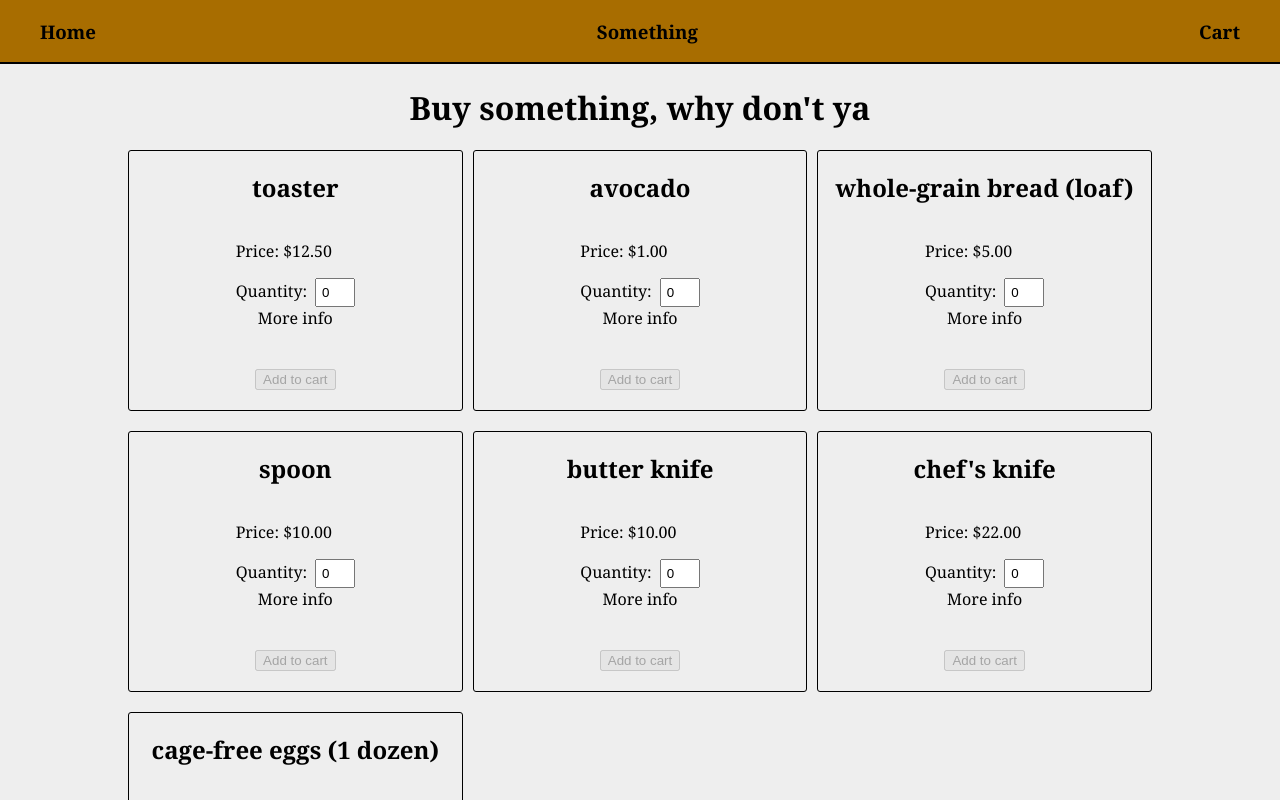
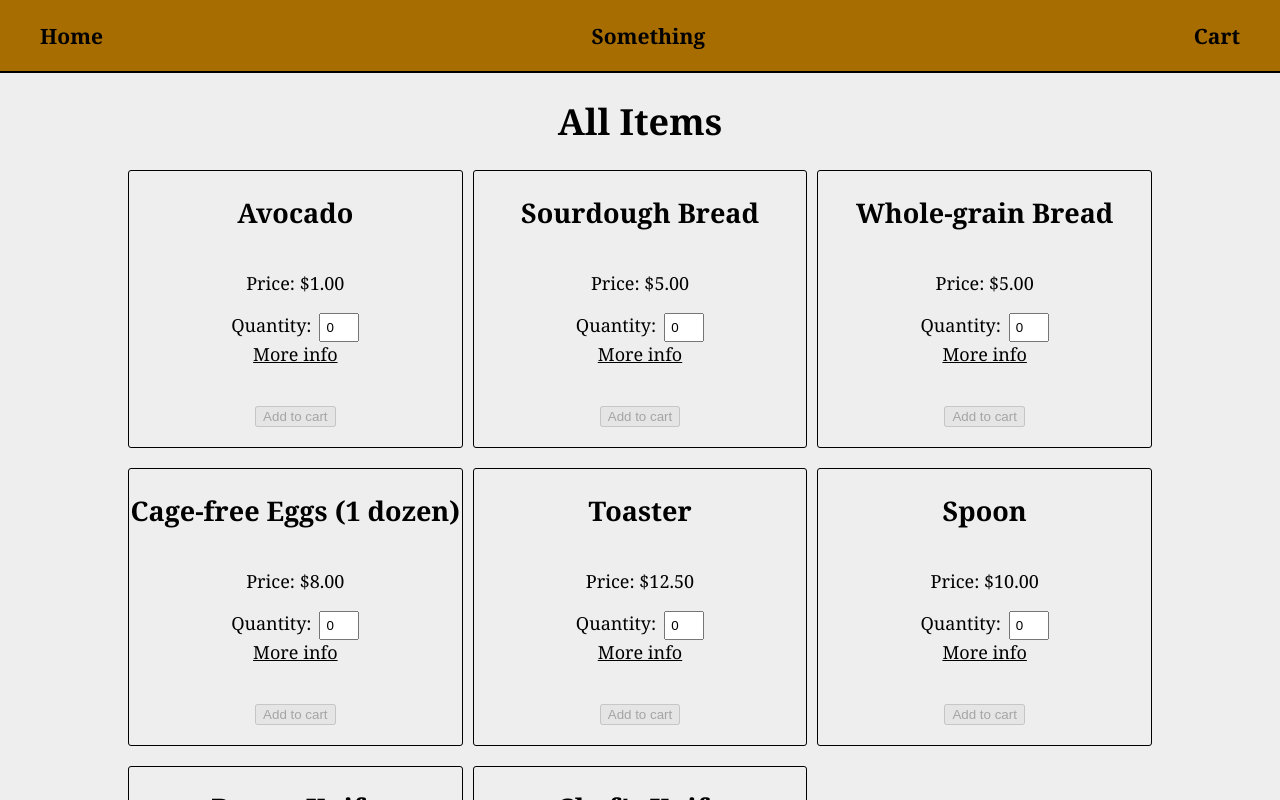
Before and after one commit to ubercj/avo-emporium, a React (Create React App) app: page / in a window 1280 px wide. Shown: the top 800 px of the page. Built offline with nearby package versions, Linux system fonts and the light colour scheme.

Commit message:
Added product descriptions and rearranged some classes for components.

```diff
--- a/src/assets/stylesheets/index.css
+++ b/src/assets/stylesheets/index.css
@@ -5,7 +5,7 @@
 }
 
 html {
-  font-size: 16px;
+  font-size: 18px;
 }
 
 body {
@@ -48,13 +48,17 @@ span:hover {
   text-decoration: underline;
 }
 
-.Link:hover {
+.nav-link:hover {
   background-color: #ddd;
+}
+
+.nav-link {
+  color: inherit;
+  text-decoration: inherit;
 }
 
 a:link {
   color: inherit;
-  text-decoration: inherit;
 }
 
 .container {
@@ -65,6 +69,7 @@ a:link {
 
 .feed {
   width: 60%;
+  padding-top: 40px;
   margin-bottom: 40px;
 }
 
@@ -89,3 +94,14 @@ a:link {
   border-radius: 3px;
   margin-bottom: 10px;
 }
+
+.product {
+  width: 70%;
+  margin-top: 30px;
+}
+
+.description {
+  width: 80%;
+  text-align: center;
+  padding: 10px;
+}
--- a/src/components/Cart.js
+++ b/src/components/Cart.js
@@ -29,8 +29,8 @@ const Cart = (props) => {
 
   return (
     <div className="feed card">
+      {showCartContents(cart)}
       <h2>Cart total: ${total.toFixed(2)}</h2>
-      {showCartContents(cart)}
       <Link to="/checkout">
         <button className="card-bottom">Checkout</button>
       </Link>
--- a/src/components/CheckoutPage.js
+++ b/src/components/CheckoutPage.js
@@ -1,4 +1,5 @@
 import React from 'react';
+import { Link } from 'react-router-dom';
 
 const CheckoutPage = () => {
 
@@ -7,6 +8,7 @@ const CheckoutPage = () => {
       <h1>Checkout</h1>
       <p>Disclaimer: We only accept Dogecoin for payment.</p>
       <p>For more information, please refer to <a href="https://youtu.be/dQw4w9WgXcQ" target="_blank" rel="noreferrer"><span>this guide</span></a>.</p>
+      <Link to="/cart">Back to Cart</Link>
     </div>
   )
 }
--- a/src/components/HomePage.js
+++ b/src/components/HomePage.js
@@ -7,15 +7,16 @@ const HomePage = (props) => {
 
   return (
     <div className="container">
-      <h1>Buy something, why don't ya</h1>
+      <h1>All Items</h1>
       <section className="store grid">
+        <ItemCard cart={cart} setCart={setCart} product={inventory.avocado}/>
+        <ItemCard cart={cart} setCart={setCart} product={inventory.sdBread}/>
+        <ItemCard cart={cart} setCart={setCart} product={inventory.bread}/>
+        <ItemCard cart={cart} setCart={setCart} product={inventory.eggs}/>
         <ItemCard cart={cart} setCart={setCart} product={inventory.toaster}/>
-        <ItemCard cart={cart} setCart={setCart} product={inventory.avocado}/>
-        <ItemCard cart={cart} setCart={setCart} product={inventory.bread}/>
         <ItemCard cart={cart} setCart={setCart} product={inventory.spoon}/>
         <ItemCard cart={cart} setCart={setCart} product={inventory.butterKnife}/>
         <ItemCard cart={cart} setCart={setCart} product={inventory.chefsKnife}/>
-        <ItemCard cart={cart} setCart={setCart} product={inventory.eggs}/>
       </section>
     </div>
   )
--- a/src/components/ItemCard.js
+++ b/src/components/ItemCard.js
@@ -49,18 +49,10 @@ const ItemCard = (props) => {
     }
   }
 
-  const showLink = () => {
+  const renderPage = () => {
     if (productPage) {
-      return <Link to="/">Back</Link>;
-    } else {
-      return <Link to={`/products/${product.prodId}`}>More info</Link>;
-    }
-  }
-
       return (
-    <div className="card">
-      <h2>{product.title}</h2>
-      <div>
+        <div className="container">
           <p>Price: ${Number(product.price).toFixed(2)}</p>
           <label>
             Quantity:
@@ -69,10 +61,31 @@ const ItemCard = (props) => {
               onChange={handleChange}
             />
           </label>
-      </div>
-      {showLink()}
+          <Link to="/">Back</Link>
           {showAddButton()}
         </div>
+      );
+    } else {
+      return (
+        <div className="card">
+          <h2>{product.title}</h2>
+          <p>Price: ${Number(product.price).toFixed(2)}</p>
+          <label>
+            Quantity:
+            <input
+              type="number" min="0" value={count}
+              onChange={handleChange}
+            />
+          </label>
+          <Link to={`/products/${product.prodId}`}>More info</Link>
+          {showAddButton()}
+        </div>
+      );
+    }
+  }
+
+  return (
+    renderPage()
   )
 }
 
--- a/src/components/ItemPage.js
+++ b/src/components/ItemPage.js
@@ -19,7 +19,11 @@ const ItemPage = (props) => {
 
   return (
     <div className="container">
-      <ItemCard cart={cart} setCart={setCart} product={product} productPage={true} />
+      <div className="card product">
+        <h1>{product.title}</h1>
+        <p className="description">{product.description}</p>
+        <ItemCard cart={cart} setCart={setCart} product={product} productPage={true} />
+      </div>
     </div>
   )
 }
--- a/src/components/Nav.js
+++ b/src/components/Nav.js
@@ -14,13 +14,13 @@ const Nav = (props) => {
 
   return (
     <nav>
-      <Link to='/' className="Link">
+      <Link to='/' className="nav-link">
         <div className="nav nav-left"><h3>Home</h3></div>
       </Link>
       <div className="nav nav-center">
         <h3>Something</h3>
       </div>
-      <Link to='/cart' className="Link">
+      <Link to='/cart' className="nav-link">
         <div className="nav nav-right">{showCartSize(cart)}</div>
       </Link>
     </nav>
--- a/src/modules/inventory.js
+++ b/src/modules/inventory.js
@@ -1,15 +1,16 @@
 import product from './product';
 
 const inventory = (() => {
-  const toaster = product(1, "toaster", 12.5);
-  const avocado = product(2, "avocado", 1);
-  const bread = product(3, "whole-grain bread (loaf)", 5);
-  const spoon = product(4, "spoon", 10);
-  const butterKnife = product(5, "butter knife", 10);
-  const chefsKnife = product(6, "chef's knife", 22);
-  const eggs = product(7, "cage-free eggs (1 dozen)", 8);
+  const toaster = product(1, "Toaster", "Without a toaster, you'd just be spreading avocado on plain bread. Avoid this tragic and unimaginable scenario by adding one of these essential appliances to your cart.", 12.5);
+  const avocado = product(2, "Avocado", "You can't have avocado toast without the eponymous avocado. Buttery, smooth, and versatile - avocados are technically fruits, but they may as well be a whole distinct food group.", 1);
+  const bread = product(3, "Whole-grain Bread", "For the health-conscious millenial. This loaf is whole-grain, whole-wheat, and a wholesome way to start your day.", 5);
+  const spoon = product(4, "Spoon", "Use this to easily and efficiently scoop the avocado out of its skin. If you're cheap, you can use the spoon to spread it on the toast, too.", 10);
+  const butterKnife = product(5, "Butter Knife", "What, were you going to spread avocado on your toast with your BARE HANDS?? ", 10);
+  const chefsKnife = product(6, "Chef's Knife", "You're going to need a sharp, robust knife to slice open the fruit. You can also use this knife to remove the large seed at the center of your avocado, but be careful! Don't end up with \"avocado hands.\"", 22);
+  const eggs = product(7, "Cage-free Eggs (1 dozen)", "For those who want to add a savory bit of protein to their avocado toast. Cage sold separately.", 8);
+  const sdBread = product(8, "Sourdough Bread", "A delicious crusty loaf with that signature sourdough flavor. But who am I kidding? You're probably making your own sourdough, aren't you?", 5);
 
-  return { toaster, avocado, bread, spoon, butterKnife, chefsKnife, eggs };
+  return { toaster, avocado, bread, spoon, butterKnife, chefsKnife, eggs, sdBread };
 })();
 
 export default inventory;
--- a/src/modules/product.js
+++ b/src/modules/product.js
@@ -1,5 +1,5 @@
-const product = (prodId, title, price) => {
-  return { prodId, title, price }
+const product = (prodId, title, description, price) => {
+  return { prodId, title, description, price }
 }
 
 export default product;
```
Lines whose indentation alone changed are shown as unchanged.
